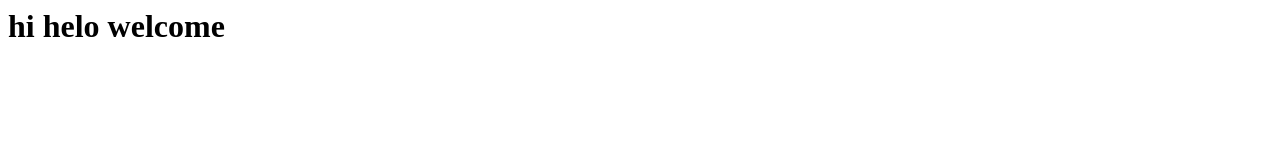
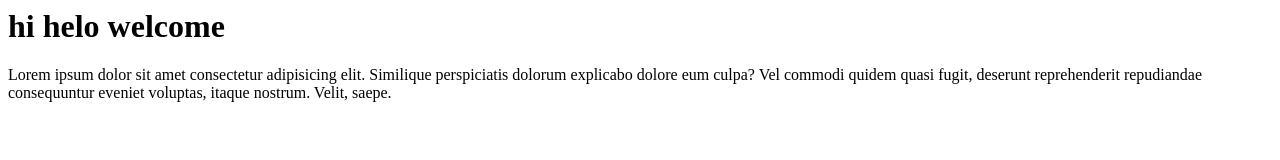
Before and after one commit to Niroshkumar10/dummy1, a plain HTML site: page index.html in a window 1280 px wide. Drawn offline with Linux system fonts and the light colour scheme.

Commit message:
added new line

```diff
--- a/index.html
+++ b/index.html
@@ -1 +1,2 @@
 <h1>hi helo welcome</h1>
+<p>Lorem ipsum dolor sit amet consectetur adipisicing elit. Similique perspiciatis dolorum explicabo dolore eum culpa? Vel commodi quidem quasi fugit, deserunt reprehenderit repudiandae consequuntur eveniet voluptas, itaque nostrum. Velit, saepe.</p>
```
